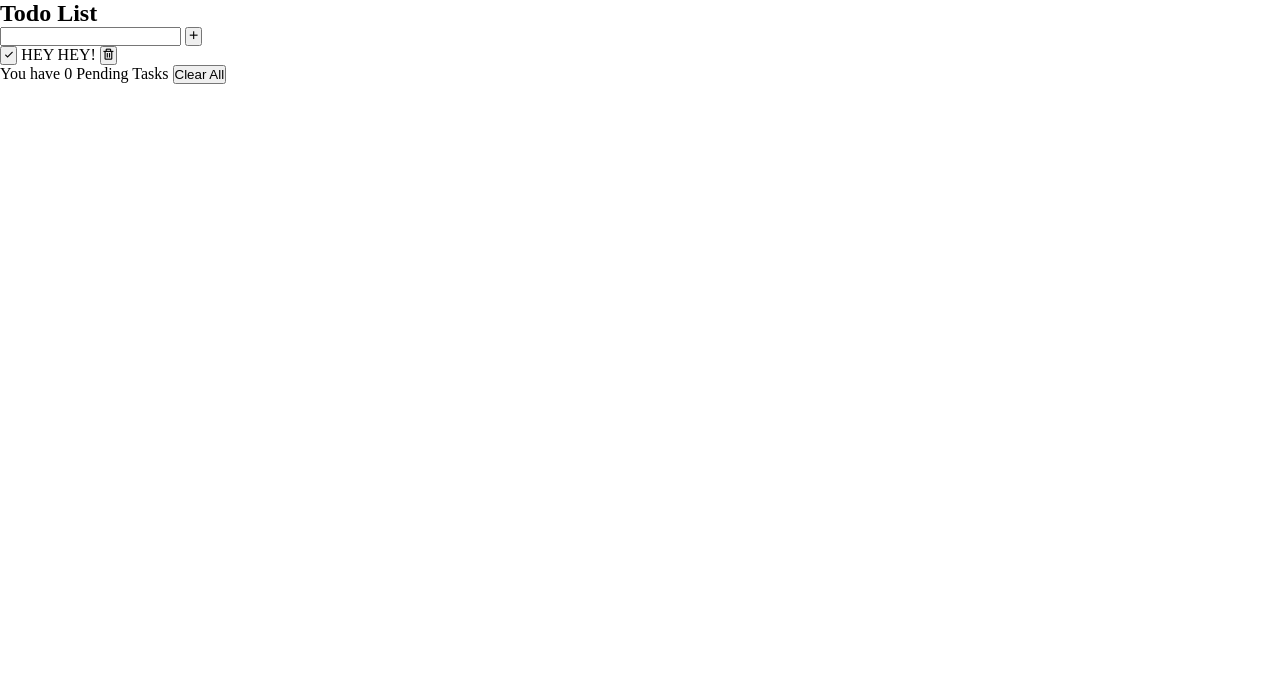
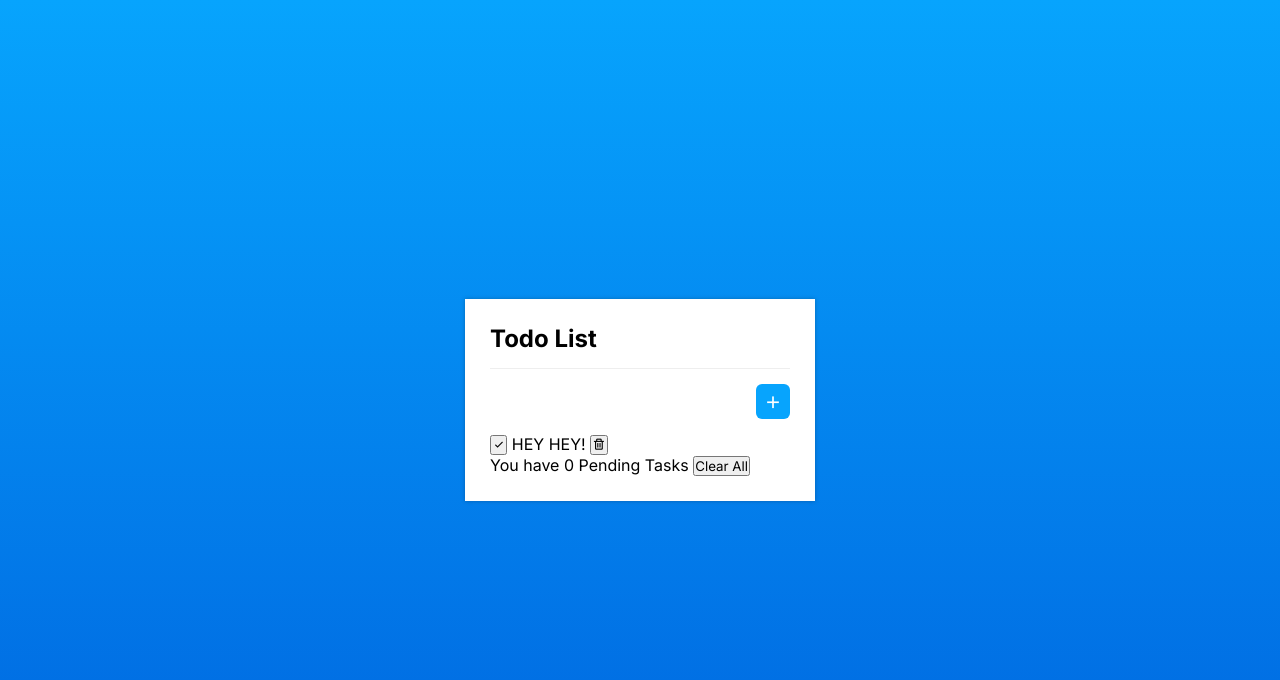
Before and after one commit to myhavok/TodoList, a plain HTML site: page index.html in a window 1280 px wide. Drawn offline with nearby package versions, Linux system fonts and the light colour scheme.

Commit message:
first css commit

```diff
--- a/style.css
+++ b/style.css
@@ -1,5 +1,67 @@
-*{
+
+@import url('https://fonts.googleapis.com/css2?family=Inter:ital,opsz,wght@0,14..32,100..900;1,14..32,100..900&display=swap');
+
+* {
     margin: 0;
     padding: 0;
     box-sizing: border-box;
+    font-family: 'Inter', sans-serif;
 }
+
+body {
+    background: linear-gradient(to top, #0067E0, #07A4FD);
+    width: 100%;
+    height: 100vh;
+    display: flex;
+    align-items: center;
+    justify-content: center;
+}
+
+.container {
+    background: white;
+    padding: 25px;
+    width:90%;
+    max-width: 350px;
+    max-height: 500px;
+    box-shadow: 0 0 4px 0 rgba(0, 0, 0, 0.25);
+    display: flex;
+    flex-direction: column
+}
+
+.head {
+    padding-bottom: 15px;
+    border-bottom: solid 1.5px #EEEEEE;
+}
+
+.create-todo {
+    margin: 15px 0;
+    display: flex;
+    justify-content: space-between;
+    min-height: 35px;
+}
+.create-todo input {
+    width: 85%;
+    padding: 0 10px;
+    background: white;
+    border-radius: 6px;
+    border: none;
+}
+.create-todo input:focus {
+    outline: solid 3px #E3E3E3;
+}
+.create-todo button {
+    width: 34px;
+    border-radius: 6px;
+    background: #07A4FD;
+    color: white;
+    font-size: 20px;
+    display: flex;
+    align-items: center;
+    justify-content: center;
+    border: none;
+    cursor: pointer;
+    transition:0.1s;
+}
+.create-todo button:focus {
+    outline: solid 4px #07A4FD50;
+}
```
